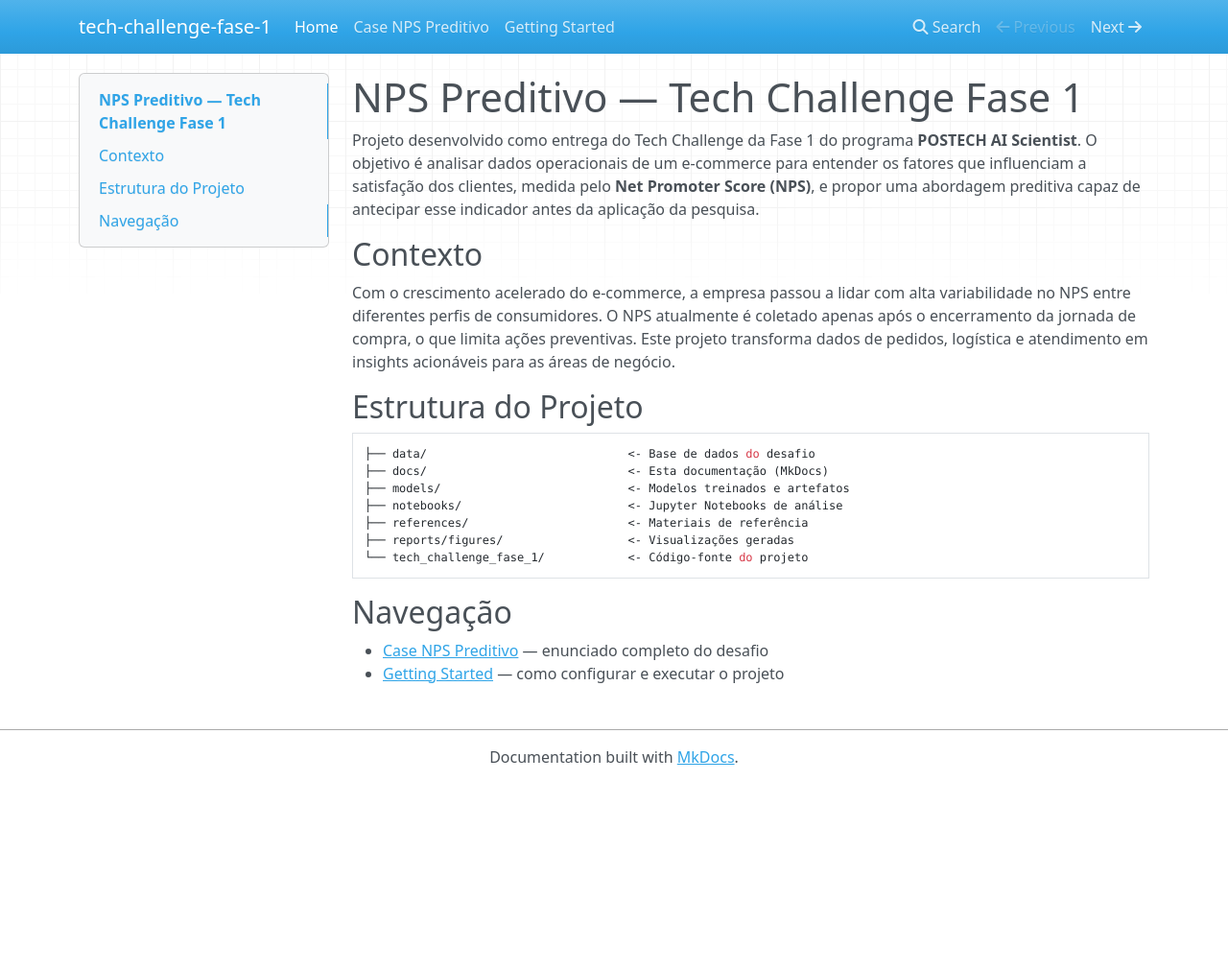
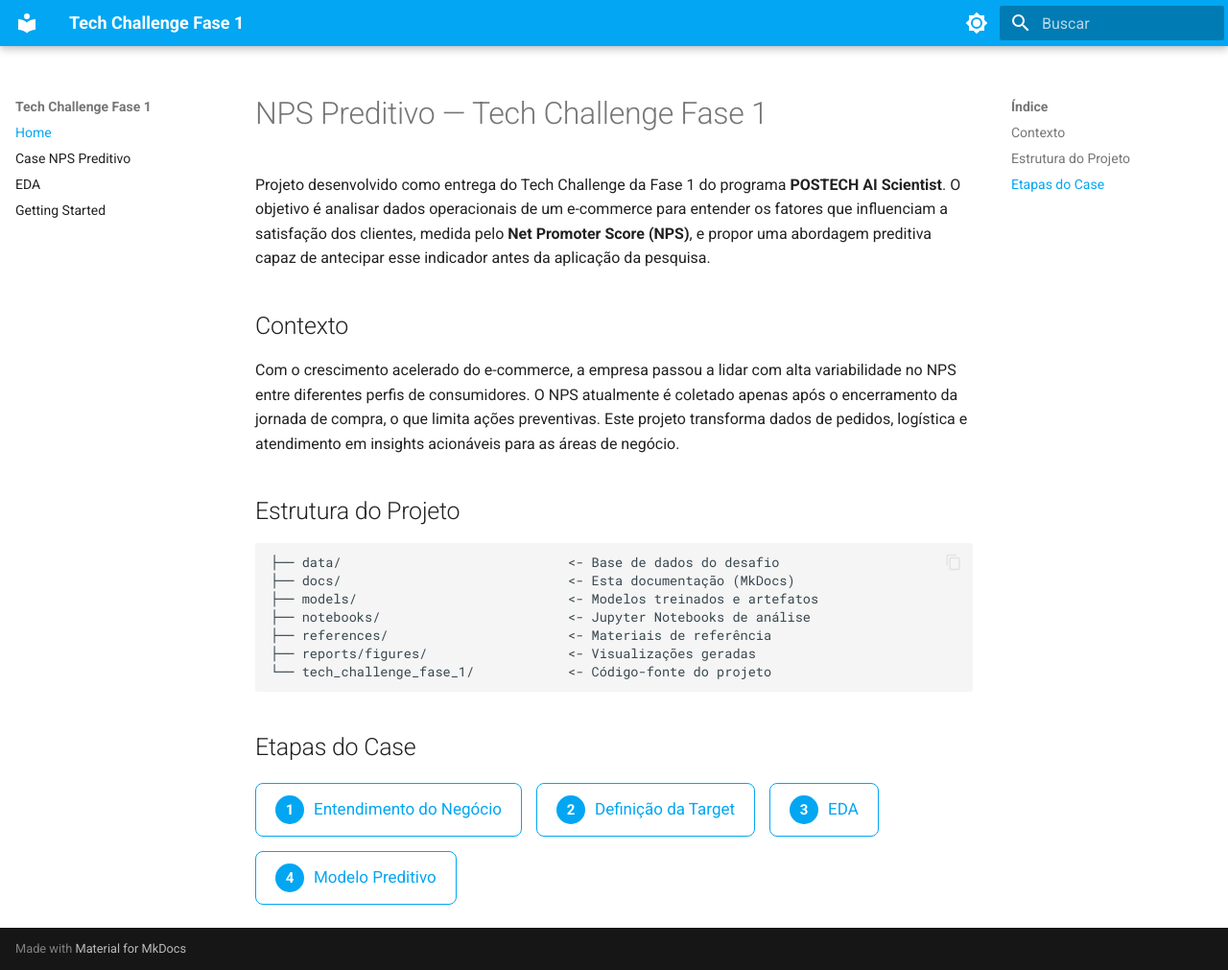
Before and after one commit to PHRaulino-Space/tech-challenge-fiap, an MkDocs documentation site: the page built from docs/docs/index.md, in a window 1280 px wide and 1011 px high. Shown: the whole window at 96% size. Built offline with MkDocs 1.6.1 and Material for MkDocs 9.7.7, drawn with Linux system fonts in a browser that asks for light colours; nearby versions of some CDN libraries.

Commit message:
Add mkdocs-material dependency and enhance mkdocs.yml with theme configuration and plugins for improved documentation presentation

````diff
--- /dev/null
+++ b/docs/docs/assets/extra.css
@@ -0,0 +1,67 @@
+/* sky-600 override */
+:root {
+  --md-primary-fg-color: #0284c7;
+  --md-primary-fg-color--light: #38bdf8;
+  --md-primary-fg-color--dark: #0369a1;
+  --md-primary-bg-color: #ffffff;
+}
+
+[data-md-color-scheme="slate"] {
+  --md-primary-fg-color: #0284c7;
+  --md-primary-fg-color--light: #38bdf8;
+  --md-primary-fg-color--dark: #0369a1;
+}
+
+/* full width layout */
+.md-grid {
+  max-width: 100%;
+}
+
+.md-content {
+  max-width: 100%;
+}
+
+.case-steps {
+  display: flex;
+  gap: 0.75rem;
+  flex-wrap: wrap;
+  margin: 1rem 0 2rem;
+}
+
+.case-steps a {
+  display: flex;
+  align-items: center;
+  gap: 0.5rem;
+  padding: 0.6rem 1rem;
+  border-radius: 8px;
+  border: 1px solid var(--md-primary-fg-color);
+  text-decoration: none;
+  color: var(--md-primary-fg-color);
+  font-size: 0.85rem;
+  transition: background 0.2s, color 0.2s;
+}
+
+.case-steps a:hover {
+  background: var(--md-primary-fg-color);
+  color: var(--md-primary-bg-color);
+}
+
+.step-number {
+  display: flex;
+  align-items: center;
+  justify-content: center;
+  width: 1.5rem;
+  height: 1.5rem;
+  border-radius: 50%;
+  background: var(--md-primary-fg-color);
+  color: var(--md-primary-bg-color);
+  font-weight: 700;
+  font-size: 0.75rem;
+  flex-shrink: 0;
+  transition: background 0.2s, color 0.2s;
+}
+
+.case-steps a:hover .step-number {
+  background: var(--md-primary-bg-color);
+  color: var(--md-primary-fg-color);
+}
--- a/docs/docs/index.md
+++ b/docs/docs/index.md
@@ -18,7 +18,23 @@ Com o crescimento acelerado do e-commerce, a empresa passou a lidar com alta var
 └── tech_challenge_fase_1/            <- Código-fonte do projeto
 ```
 
-## Navegação
+## Etapas do Case
 
-- [Case NPS Preditivo](case-nps-preditivo.md) — enunciado completo do desafio
-- [Getting Started](getting-started.md) — como configurar e executar o projeto
+<nav class="case-steps">
+  <a href="case-nps-preditivo/#1-entendimento-do-negocio">
+    <span class="step-number">1</span>
+    <span class="step-label">Entendimento do Negócio</span>
+  </a>
+  <a href="case-nps-preditivo/#2-definicao-da-target">
+    <span class="step-number">2</span>
+    <span class="step-label">Definição da Target</span>
+  </a>
+  <a href="case-nps-preditivo/#3-analise-exploratoria-dos-dados-eda">
+    <span class="step-number">3</span>
+    <span class="step-label">EDA</span>
+  </a>
+  <a href="case-nps-preditivo/#4-reflexao-sobre-modelo-preditivo-opcional">
+    <span class="step-number">4</span>
+    <span class="step-label">Modelo Preditivo</span>
+  </a>
+</nav>
--- a/docs/mkdocs.yml
+++ b/docs/mkdocs.yml
@@ -1,7 +1,47 @@
-site_name: tech-challenge-fase-1
+site_name: Tech Challenge Fase 1
 site_author: phraulino@outlook.com
+site_description: Análise preditiva de NPS para e-commerce — POSTECH AI Scientist.
+
+extra_css:
+  - assets/extra.css
+
+theme:
+  name: material
+  language: pt-BR
+  palette:
+    - scheme: default
+      primary: light blue
+      accent: deep orange
+      toggle:
+        icon: material/brightness-7
+        name: Modo escuro
+    - scheme: slate
+      primary: light blue
+      accent: deep orange
+      toggle:
+        icon: material/brightness-4
+        name: Modo claro
+  features:
+    - navigation.sections
+    - navigation.expand
+    - navigation.top
+    - search.highlight
+    - search.suggest
+    - content.code.copy
+
+plugins:
+  - search:
+      lang: pt
+
+markdown_extensions:
+  - attr_list
+  - md_in_html
+
+extra:
+  analytics: ~
 
 nav:
   - Home: index.md
   - Case NPS Preditivo: case-nps-preditivo.md
+  - EDA: eda.md
   - Getting Started: getting-started.md
--- a/pyproject.toml
+++ b/pyproject.toml
@@ -20,6 +20,7 @@ dependencies = [
     "loguru",
     "matplotlib",
     "mkdocs",
+    "mkdocs-material",
     "notebook",
     "numpy",
     "pandas",
````
Also changed, not shown: docs/docs/eda.md (added, +66 -0 lines), docs/overrides/main.html (added, +14 -0 lines), requirements.txt (+6 -1 lines), 1 other file.
